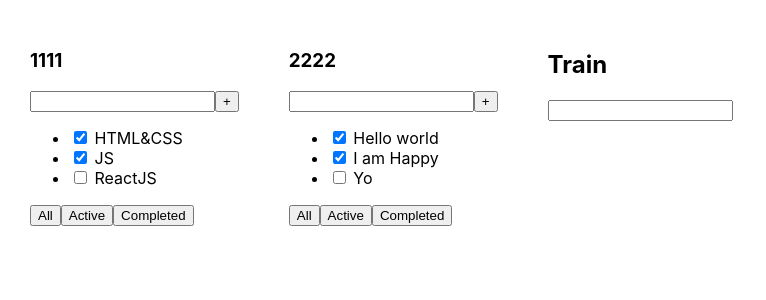
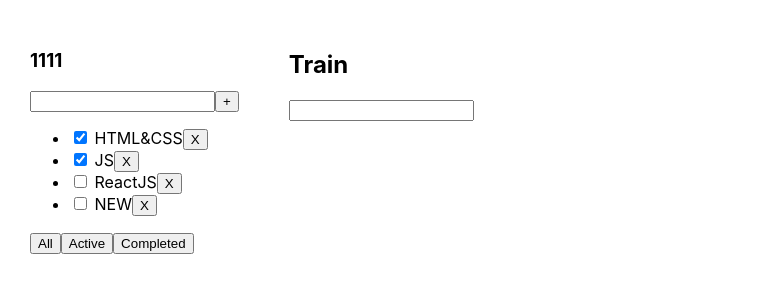
Before and after one commit to Alexei-Karamzin/todolist-ts, a React (Create React App) app: page / in a window 1280 px wide. Shown: the top 300 px of the page, without its empty margins (0-766 px from the left). Built offline with nearby package versions, Linux system fonts and the light colour scheme.

Commit message:
filtered tasks, remove tasks

```diff
--- a/src/App.tsx
+++ b/src/App.tsx
@@ -1,26 +1,46 @@
-import React from 'react';
+import React, {useState} from 'react';
 import './App.css';
 import {TasksType, TodoList} from "./TodoList";
 import {Input} from "./input";
 
+export type FilterValueType = 'all' | 'completed' | 'active'
 
 export function App() {
-    const tasks1: Array<TasksType> = [
+
+    const [tasks, setTasks] = useState<Array<TasksType>>([
         {id: 1, title: "HTML&CSS", isDone: true},
         {id: 2, title: "JS", isDone: true},
-        {id: 3, title: "ReactJS", isDone: false}
-    ]
-    const tasks2: Array<TasksType> = [
-        {id: 1, title: "Hello world", isDone: true},
-        {id: 2, title: "I am Happy", isDone: true},
-        {id: 3, title: "Yo", isDone: false}
-    ]
+        {id: 3, title: "ReactJS", isDone: false},
+        {id: 4, title: "NEW", isDone: false}
+    ])
+    const [filter, setFilter] = useState<FilterValueType>('all')
+
+    const removeTask = (id: number) => {
+        let resultTasks = tasks.filter(task => task.id !== id)
+        setTasks(resultTasks)
+    }
+
+    const changeFilter = (value: FilterValueType) => {
+        setFilter(value)
+    }
+
+    let tasksForTodolist = tasks
+    if(filter === 'completed'){
+        tasksForTodolist = tasks.filter(task => task.isDone === true)
+    }
+    if(filter === 'active'){
+        tasksForTodolist = tasks.filter(task => task.isDone === false)
+    }
 
     return (
         <div className="App">
-            <TodoList title={'1111'} tasks={tasks1}/>
-            <TodoList title={'2222'} tasks={tasks2}/>
-            <Input title={'Train'} />
+            <TodoList
+                title={'1111'}
+                tasks={tasksForTodolist}
+                removeTask={removeTask}
+                changeFilter={changeFilter}
+            />
+            <Input title={'Train'}/>
         </div>
     );
 }
--- a/src/TodoList.tsx
+++ b/src/TodoList.tsx
@@ -1,8 +1,11 @@
 import React from "react";
+import {FilterValueType} from "./App";
 
 type TodolistType = {
     title: string,
     tasks: Array<TasksType>
+    removeTask: (id:number)=>void
+    changeFilter: (value: FilterValueType)=>void
 }
 
 export type TasksType = {
@@ -12,6 +15,9 @@ export type TasksType = {
 }
 
 export const TodoList = (props: TodolistType) => {
+
+
+
     return (
         <div>
             <h3>{props.title}</h3>
@@ -22,16 +28,14 @@ export const TodoList = (props: TodolistType) => {
             <ul>
                 {
                     props.tasks.map((el) => <li><input type="checkbox" checked={el.isDone}/> <span>{el.title}</span>
+                        <button onClick={() => props.removeTask(el.id)}>X</button>
                     </li>)
                 }
-                {/*{<li><input type="checkbox" checked={props.tasks[0].isDone}/> <span>{props.tasks[0].title}</span></li>}*/}
-                {/*{<li><input type="checkbox" checked={props.tasks[1].isDone}/> <span>{props.tasks[1].title}</span></li>}*/}
-                {/*{<li><input type="checkbox" checked={props.tasks[2].isDone}/> <span>{props.tasks[2].title}</span></li>}*/}
             </ul>
             <div>
-                <button>All</button>
-                <button>Active</button>
-                <button>Completed</button>
+                <button onClick={()=>props.changeFilter("all")}>All</button>
+                <button onClick={()=>props.changeFilter("active")}>Active</button>
+                <button onClick={()=>props.changeFilter("completed")}>Completed</button>
             </div>
         </div>
     )
```
Also changed, not shown: src/logo.svg (deleted), 1 other file (tests, documents, lock files or other folders).
